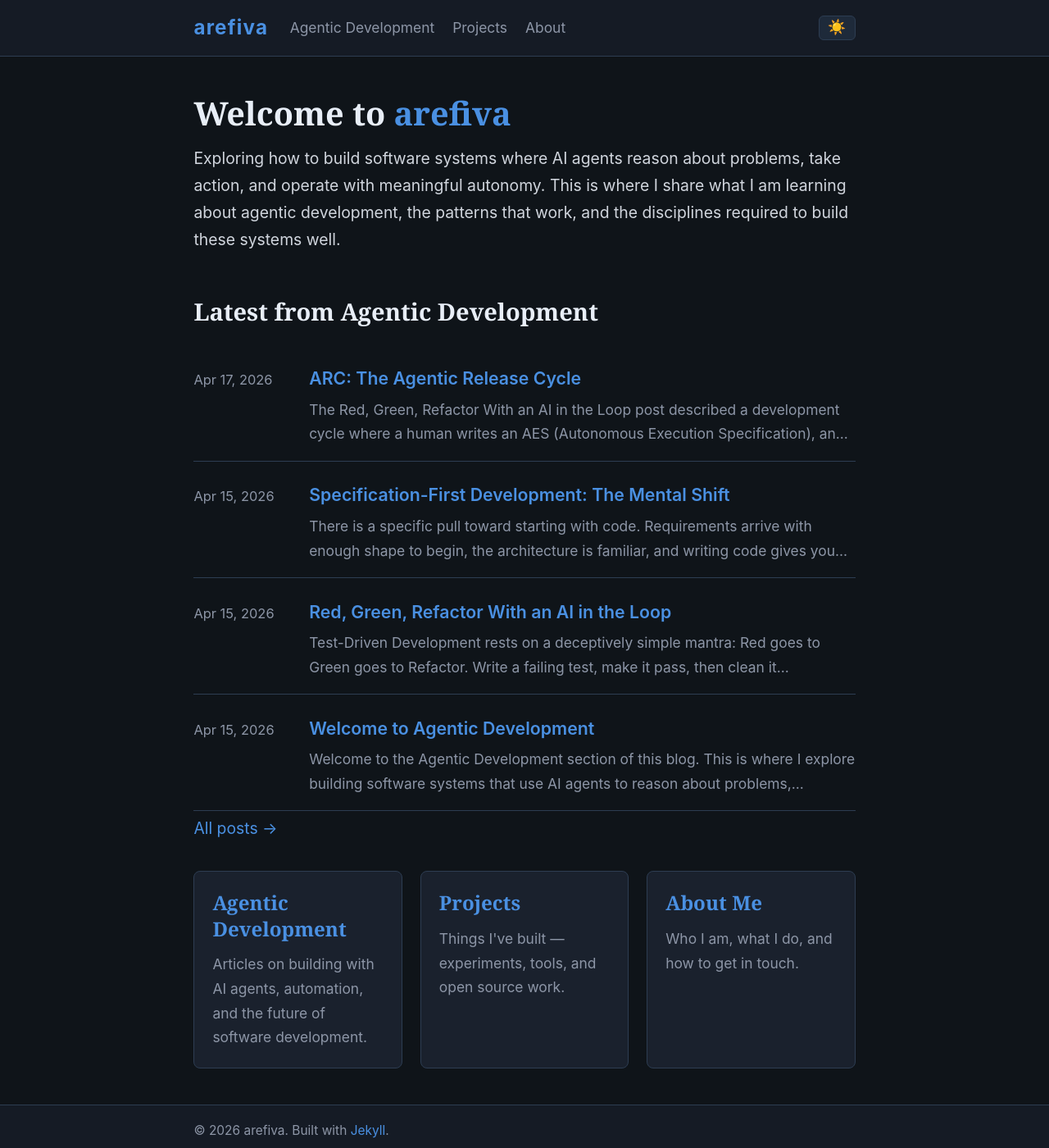
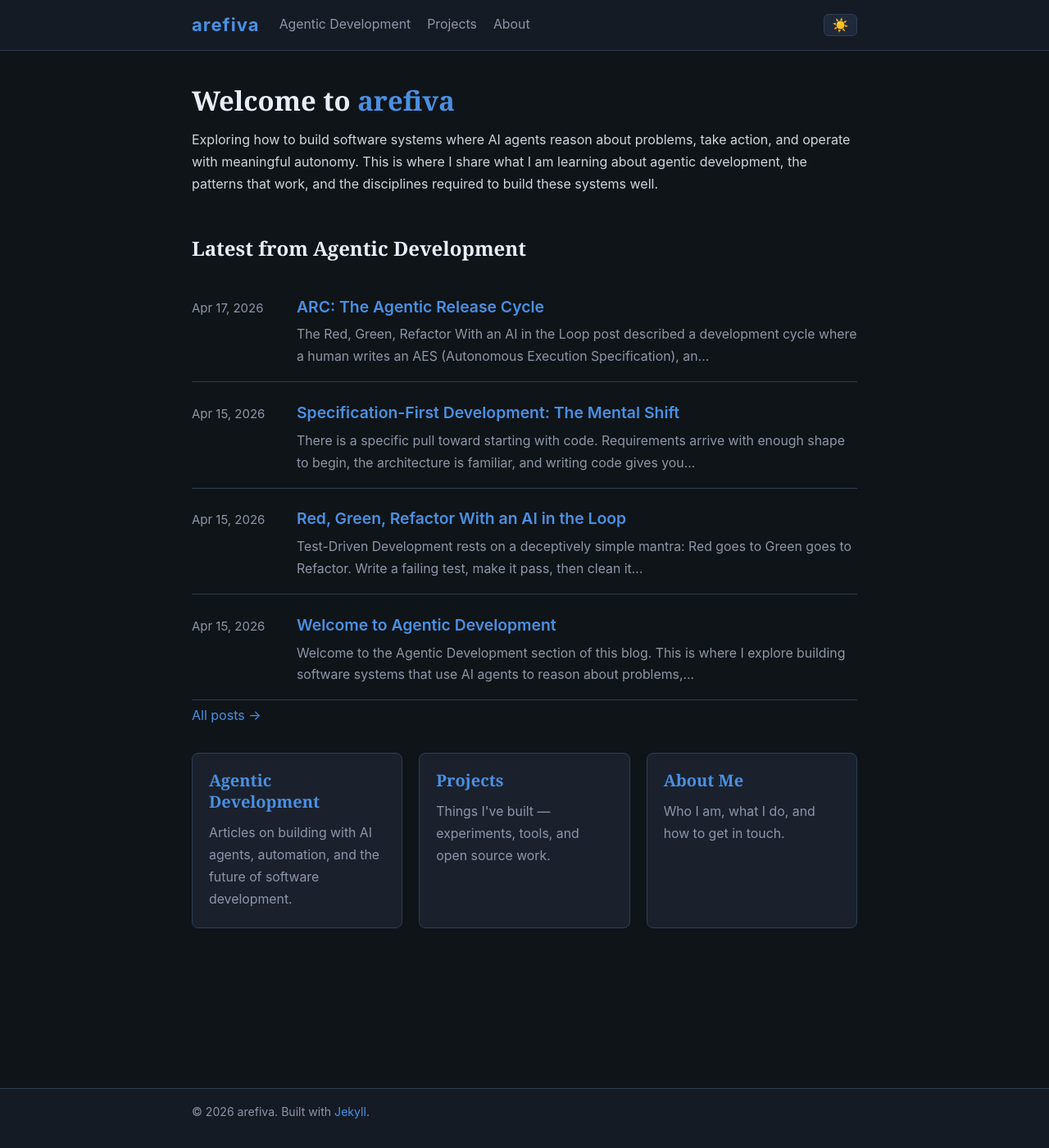
Before and after one commit to arefiva/arefiva.github.io, a Jekyll site: the page built from index.md, in a window 1280 px wide and 1400 px high. Shown: the whole window at 82% size. Built offline with Jekyll 4.4.1, drawn with Linux system fonts in a browser that asks for light colours.

Commit message:
Adjust paragraph font size to 16px with mobile scaling
- Set base html font-size to 16px (was 17.6px)
- Set body font-size to 1rem (16px, was 1.1rem = 19.36px)
- Scale mobile breakpoint: 14px (was 15px)
- Proportionally scale headings: h1 2rem, h2 1.5rem, h3 1.25rem
- Adjust page/post titles to 2rem (was 2.2rem)
- Adjust home hero to 2.05rem (was 2.25rem)

All type hierarchy maintained proportionally.

Co-authored-by: Copilot <223556219+Copilot@users.noreply.github.com>

```diff
--- a/assets/css/style.scss
+++ b/assets/css/style.scss
@@ -52,13 +52,13 @@ body.light-mode {
    ========================================================= */
 *, *::before, *::after { box-sizing: border-box; margin: 0; padding: 0; }
 
-html { font-size: 17.6px; scroll-behavior: smooth; }
+html { font-size: 16px; scroll-behavior: smooth; }
 
 body {
   background-color: var(--bg);
   color: var(--text);
   font-family: -apple-system, BlinkMacSystemFont, "Segoe UI", "Roboto", "Oxygen", "Ubuntu", "Cantarell", "Fira Sans", "Droid Sans", "Helvetica Neue", sans-serif;
-  font-size: 1.1rem;
+  font-size: 1rem;
   line-height: 1.7;
   transition: background-color 0.25s ease, color 0.25s ease;
   min-height: 100vh;
@@ -80,9 +80,9 @@ h1, h2, h3, h4, h5, h6 {
   margin: 1.5rem 0 0.75rem;
   font-family: "Georgia", "Garamond", "Playfair Display", serif;
 }
-h1 { font-size: 2.2rem; }
-h2 { font-size: 1.65rem; }
-h3 { font-size: 1.375rem; }
+h1 { font-size: 2rem; }
+h2 { font-size: 1.5rem; }
+h3 { font-size: 1.25rem; }
 
 p { margin: 0 0 1rem; }
 
@@ -268,7 +268,7 @@ pre code {
 .page-header, .post-header { margin-bottom: 2rem; }
 
 .page-title, .post-title {
-  font-size: 2.2rem;
+  font-size: 2rem;
   color: var(--heading);
   margin-top: 0;
 }
@@ -359,7 +359,7 @@ pre code {
   margin-bottom: 3rem;
 }
 .home-hero h1 {
-  font-size: 2.25rem;
+  font-size: 2.05rem;
   margin-top: 0;
 }
 .home-hero .accent { color: var(--accent); }
@@ -386,7 +386,7 @@ pre code {
    Responsive
    ========================================================= */
 @media (max-width: 640px) {
-  html { font-size: 15px; }
+  html { font-size: 14px; }
 
   .header-inner {
     gap: 0.5rem;
```
